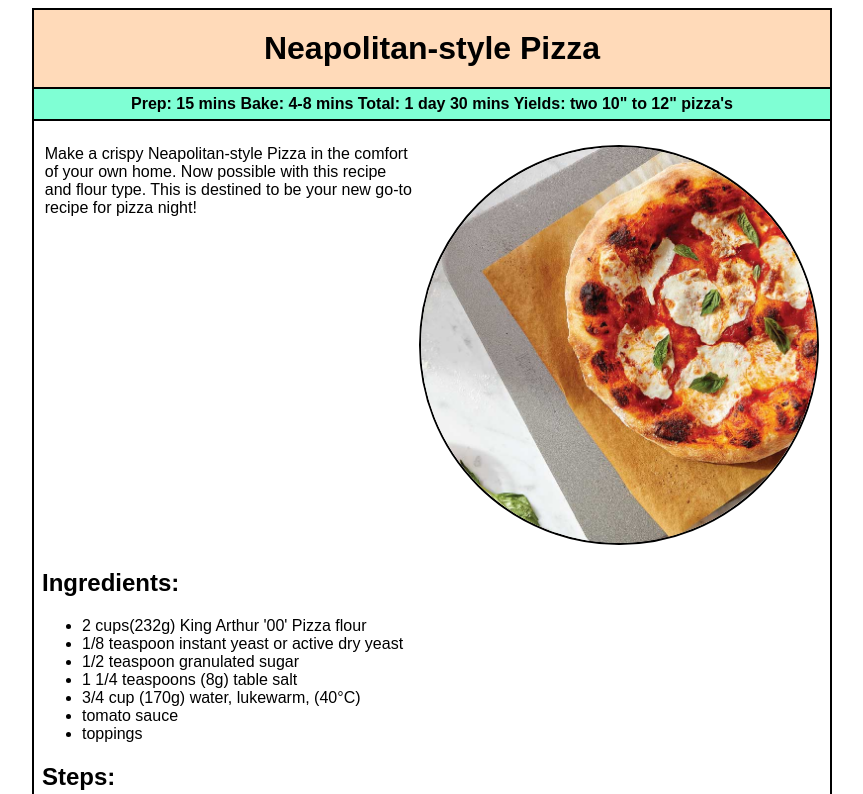
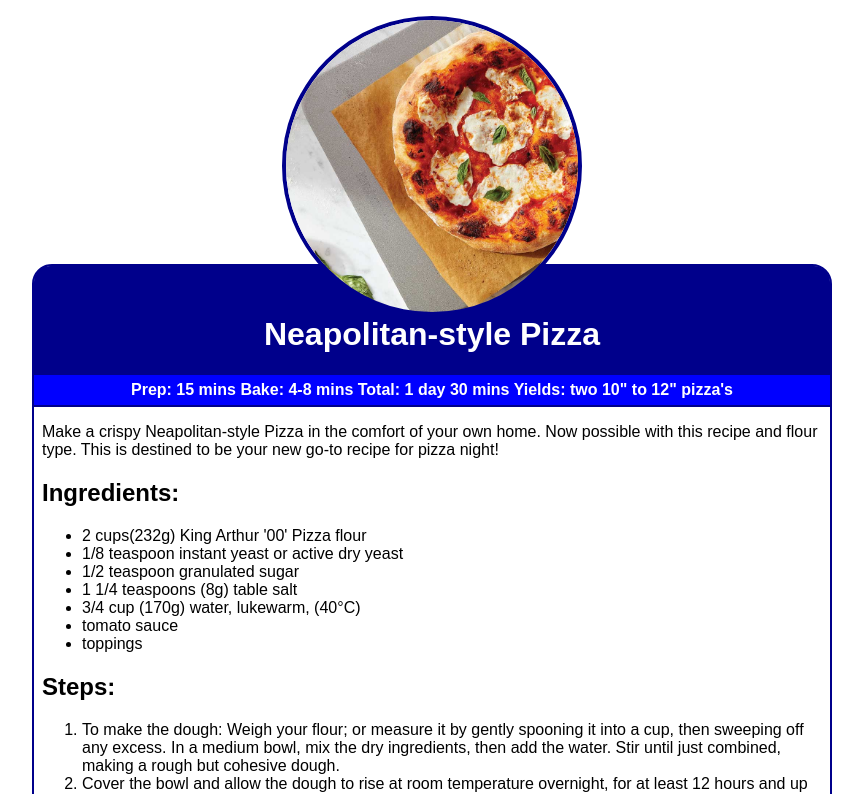
Before and after one commit to kitsuroi/odin-recipes, a plain HTML site: page recipes/neapolitan-style-pizza.html in a window 1280 px wide. Shown: the top 794 px of the page, without its empty margins (208-1071 px from the left). Drawn offline with Linux system fonts and the light colour scheme.

Commit message:
feat(recipes-styles): change img position to top and order of css rules

```diff
--- a/css/style-recipes.css
+++ b/css/style-recipes.css
@@ -11,56 +11,58 @@ body {
     font-family: Arial, Helvetica, sans-serif;
 }
 
+.image-food {
+    position: relative;
+    display: block;
+    margin: 0 auto;
+    object-fit: cover;
+    height: 300px;
+    width: 300px;
+    margin-top: 16px;
+    border: 4px solid darkblue;
+    border-radius: 100%;
+    margin-bottom: -52px;
+}
+
 .card {
     width: 800px;
     background-color: white;
-    border: 2px solid black;
+    border: 2px solid darkblue;
+    border-radius: 20px;
     margin: 0 auto;
 }
 
 .title{
- text-align: center;
- margin: 0px;
- padding: 20px 0;
- border-bottom: 2px solid black;
- background-color: peachpuff;
+    background-color: darkblue;
+    color: white;
+    text-align: center;
+    margin: 0px;
+    padding-top: 50px;
+    padding-bottom: 20px;
+    border-bottom: 2px solid darkblue;
+    border-top-left-radius: 16px;
+    border-top-right-radius: 16px;
 }
 
 .description-time {
+    background-color: blue;
+    color: white;
     margin: 0px;
     padding: 6px;
-    background-color: aquamarine;
     font-weight: 900;
     text-align: center;
-    border-bottom: 2px solid black;
+    border-bottom: 2px solid darkblue;
 }
 
-.description {
-    text-align: center;
-    margin-top: 8px;
-}
 .description-text {
-    text-align: left;
-    display: inline-block;
-    vertical-align: top;
-    width: 370px;
     margin-left: 8px;
 
 }
 
-.image {
-    object-fit: cover;
-    height: 400px;
-    width: 400px;
-    margin-right: 8px;
-    margin-top: 16px;
-    display: inline-block;
-    border: 2px solid black;
-    border-radius: 100%;
-}
 
 .ingredients {
-    margin: 0px 8px;
+    width: 370px;
+    margin-left: 8px;
 }
 
 .steps {
--- a/recipes/neapolitan-style-pizza.html
+++ b/recipes/neapolitan-style-pizza.html
@@ -6,13 +6,11 @@
     <link rel="stylesheet" href="../css/style-recipes.css"
 </head>
 <body>
+    <img class="image-food" src="../img/neapolitan-pizza.jpg" alt="A delicious neapolitan-style pizza on parchment paper.">
 <div class="card">
     <h1 class="title">Neapolitan-style Pizza</h1>
     <p class="description-time">Prep: 15 mins Bake: 4-8 mins Total: 1 day 30 mins Yields: two 10" to 12" pizza's</p>
-<div class="description">
     <div class="description-text"><p>Make a crispy Neapolitan-style Pizza in the comfort of your own home. Now possible with this recipe and flour type. This is destined to be your new go-to recipe for pizza night!</p></div>
-    <img class="image" src="../img/neapolitan-pizza.jpg" alt="A delicious neapolitan-style pizza on parchment paper.">
-</div>
 <div class="ingredients">
     <h2>Ingredients:</h2>
     <ul>
```
